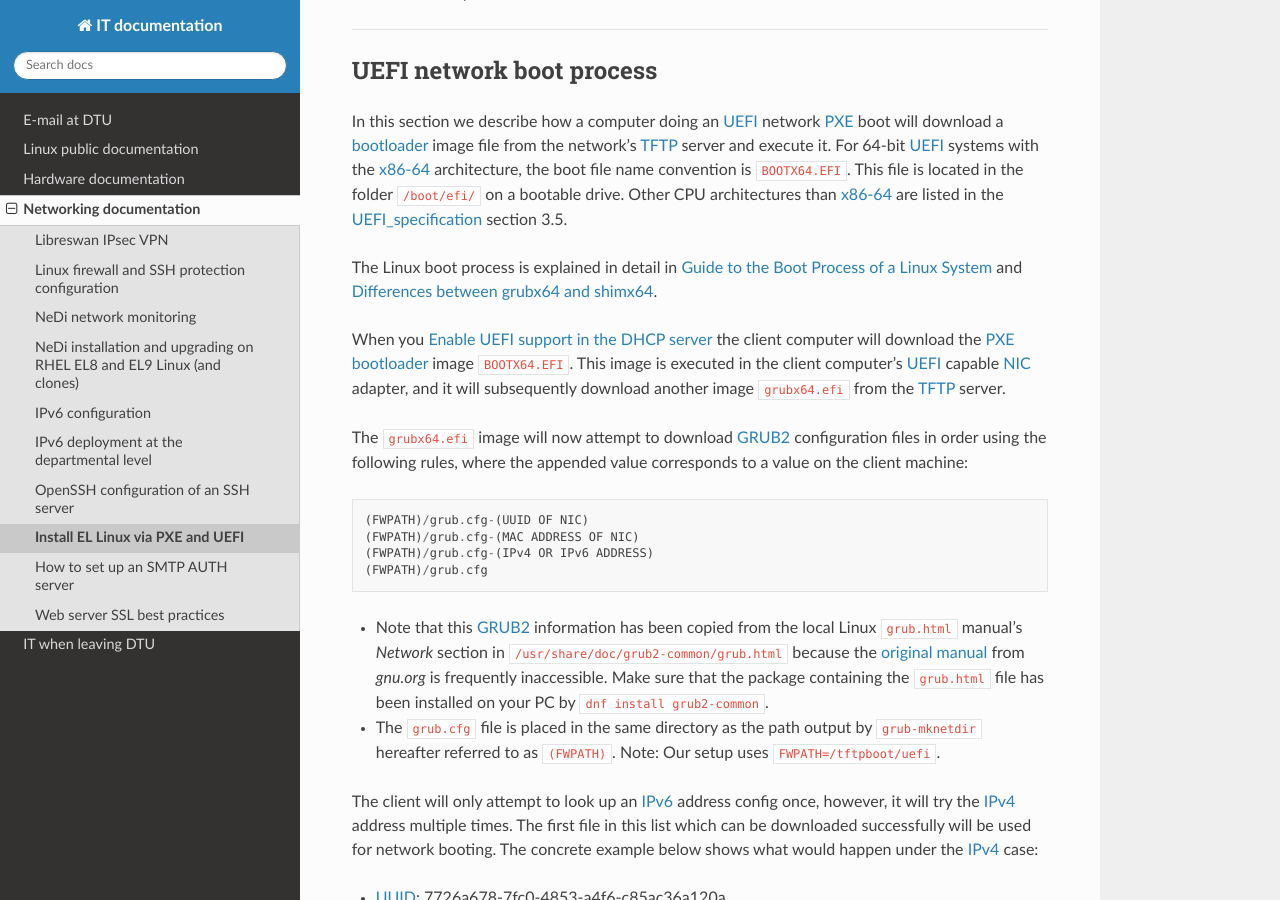
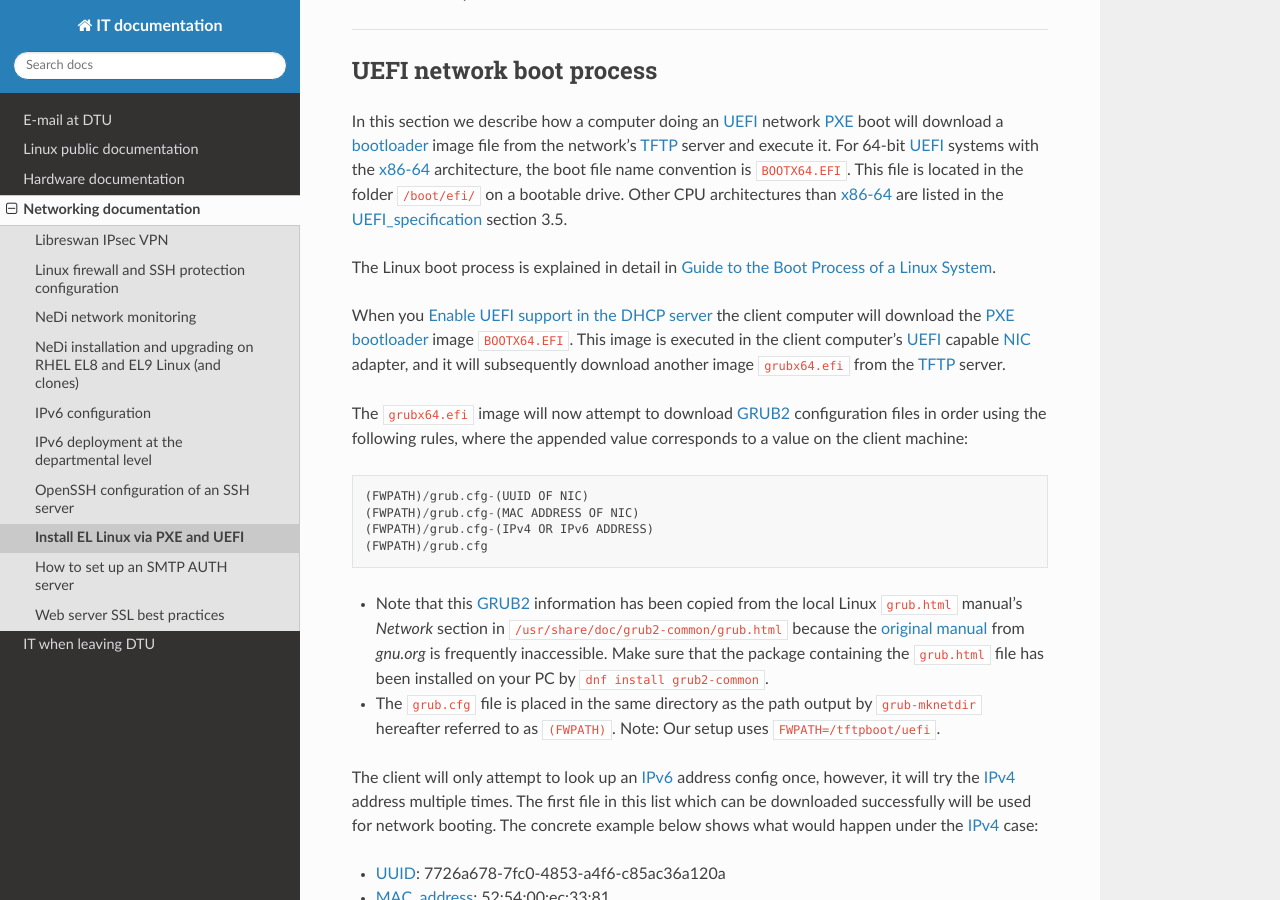
Before and after one commit to OleHolmNielsen/ITwiki, a Sphinx documentation site: the page built from docs/PXE_and_UEFI.rst, in a window 1280 px wide and 900 px high, scrolled down 1231 px. Built offline with Sphinx 7.4.7 and the Read the Docs theme 3.1.0, drawn with Linux system fonts in a browser that asks for light colours; some of the changed text lies outside the part shown.

Commit message:
Minor edit

```diff
--- a/docs/PXE_and_UEFI.rst
+++ b/docs/PXE_and_UEFI.rst
@@ -51,8 +51,7 @@ This file is located in the folder ``/boot/efi/`` on a bootable drive.
 Other CPU architectures than x86-64_ are listed in the UEFI_specification_ section 3.5.
 
 The Linux boot process is explained in detail in
-`Guide to the Boot Process of a Linux System <https://www.baeldung.com/linux/boot-process>`_
-and `Differences between grubx64 and shimx64 <https://www.baeldung.com/linux/grubx64-vs-shimx64>`_.
+`Guide to the Boot Process of a Linux System <https://www.baeldung.com/linux/boot-process>`_.
 
 When you :ref:`DHCP_server_UEFI_configuration` the client computer will download
 the PXE_ bootloader_ image ``BOOTX64.EFI``.
```
Also changed, not shown: other parts of docs/PXE_and_UEFI.rst (+3 -3 lines).
